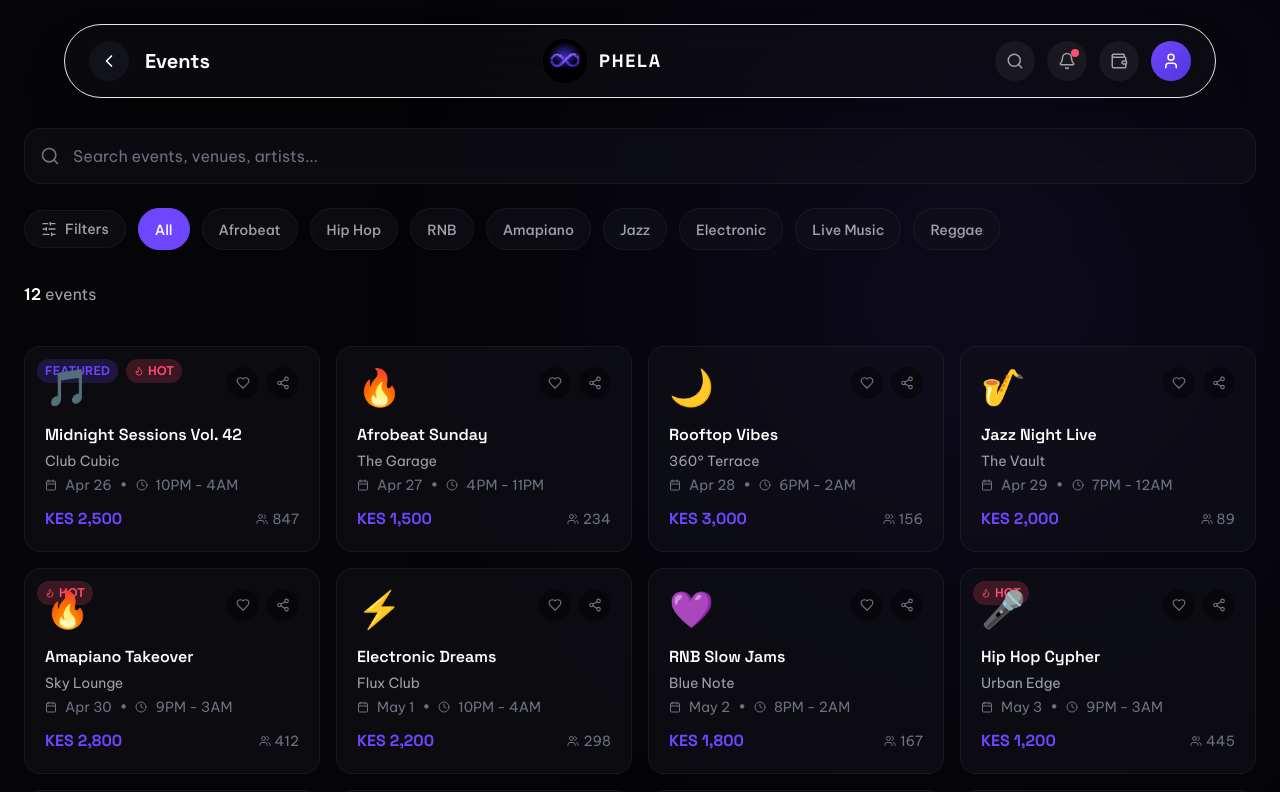
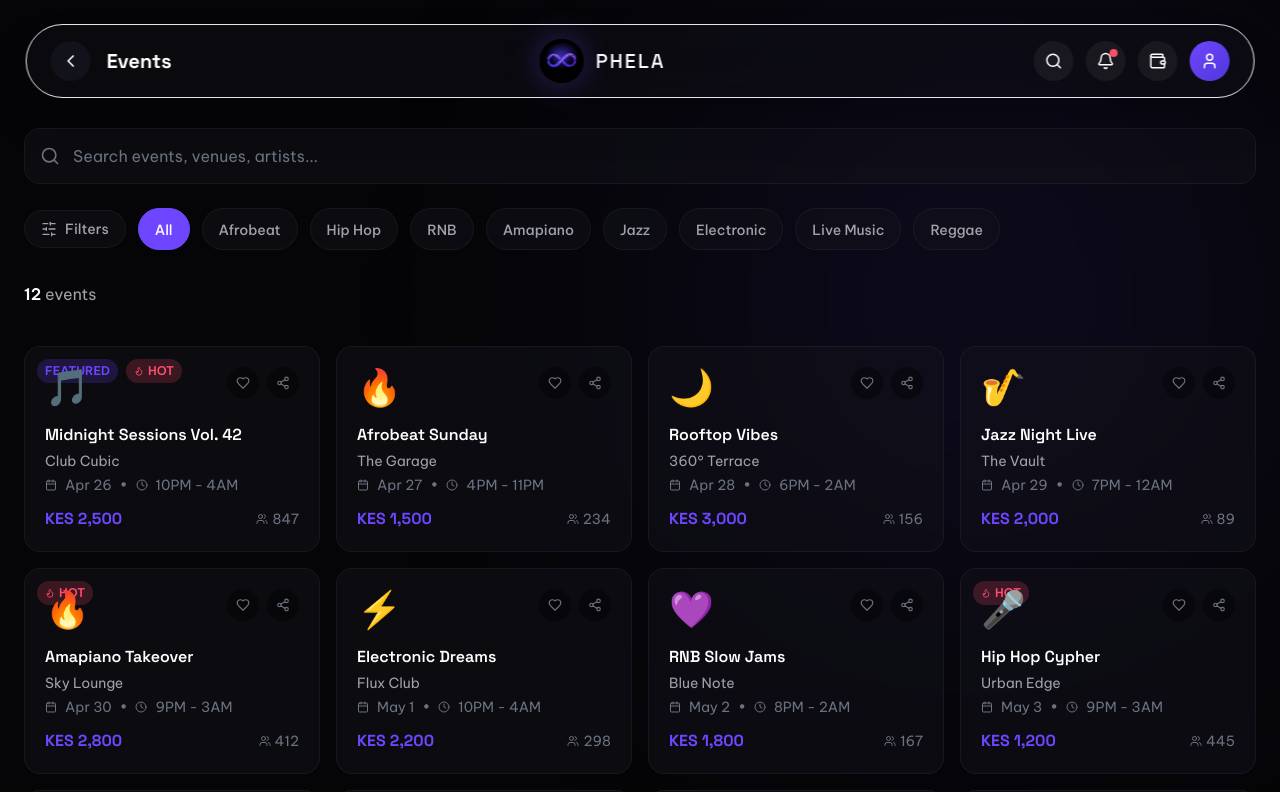
Before and after one commit to klmayua/phela, a Next.js app: page /events in a window 1280 px wide. Shown: the top 792 px of the page. Built offline with nearby package versions, Linux system fonts and the light colour scheme.

Commit message:
fix: Premium navbar - thin wordmark, animated underline hover, alignment with sections

```diff
--- a/src/app/events/page.tsx
+++ b/src/app/events/page.tsx
@@ -83,8 +83,8 @@ export default function EventsPage() {
         <div className="absolute bottom-40 left-0 w-[400px] h-[400px] bg-vivid-cyan/8 rounded-full blur-[100px]" />
       </div>
 
-      {/* Floating Navbar */}
-      <nav className="fixed top-6 left-1/2 -translate-x-1/2 z-50 w-[92%] max-w-6xl">
+{/* Floating Navbar */}
+      <nav className="fixed top-6 left-1/2 -translate-x-1/2 z-50 w-[96%] max-w-7xl">
         <div className="flex items-center justify-between h-[74px] px-6 rounded-full bg-slate/45 backdrop-blur-xl border border-white/8 shadow-2xl">
           <div className="flex items-center gap-4">
             <Link href="/" className="w-10 h-10 rounded-full bg-slate flex items-center justify-center text-white hover:text-phela-purple transition-colors">
@@ -93,27 +93,22 @@ export default function EventsPage() {
             <h1 className="font-display text-xl font-bold text-white hidden md:block">Events</h1>
           </div>
 
-          <Link href="/" className="flex items-center gap-3">
-            <div className="w-11 h-11 relative rounded-full overflow-hidden">
-              <Image
-                src="/assets/phela_logo.png"
-                alt="PHELA"
-                fill
-                className="object-contain bg-black"
-              />
+          <Link href="/" className="flex items-center gap-3 group">
+            <div className="w-11 h-11 relative rounded-full overflow-hidden shadow-glow-purple">
+              <Image src="/assets/phela_logo.png" alt="PHELA" fill className="object-contain bg-black" />
             </div>
-            <span className="font-display text-lg font-bold tracking-widest text-white hidden md:block">PHELA</span>
+            <span className="font-display text-xl font-medium tracking-widest text-white hidden md:block group-hover:opacity-80 transition-opacity">PHELA</span>
           </Link>
 
           <div className="flex items-center gap-3">
-            <button className="w-10 h-10 rounded-full bg-white/5 flex items-center justify-center text-text-secondary hover:text-white">
+            <button className="w-10 h-10 rounded-full bg-white/5 flex items-center justify-center text-white/72 hover:text-white transition-colors">
               <Search size={18} />
             </button>
-            <button className="w-10 h-10 rounded-full bg-white/5 flex items-center justify-center text-text-secondary hover:text-white relative">
+            <button className="w-10 h-10 rounded-full bg-white/5 flex items-center justify-center text-white/72 hover:text-white transition-colors relative">
               <Bell size={18} />
               <span className="absolute top-2 right-2 w-2 h-2 bg-danger rounded-full" />
             </button>
-            <button className="w-10 h-10 rounded-full bg-white/5 flex items-center justify-center text-text-secondary hover:text-white">
+            <button className="w-10 h-10 rounded-full bg-white/5 flex items-center justify-center text-white/72 hover:text-white transition-colors">
               <Wallet size={18} />
             </button>
             <button className="w-10 h-10 rounded-full phela-gradient flex items-center justify-center text-white">
--- a/src/app/page.tsx
+++ b/src/app/page.tsx
@@ -98,23 +98,24 @@ export default function CinematicHomePage() {
       </div>
 
       {/* Floating Navbar */}
-      <motion.nav style={{ opacity }} className="fixed top-6 left-1/2 -translate-x-1/2 z-50 w-[92%] max-w-6xl">
+      <motion.nav style={{ opacity }} className="fixed top-6 left-1/2 -translate-x-1/2 z-50 w-[96%] max-w-7xl">
         <div className="flex items-center justify-between h-[74px] px-6 rounded-full bg-slate/45 backdrop-blur-xl border border-white/8 shadow-2xl glow-purple-sm">
           {/* Logo */}
-          <Link href="/" className="flex items-center gap-3">
+          <Link href="/" className="flex items-center gap-3 group">
             <div className="w-14 h-14 relative rounded-full overflow-hidden shadow-glow-purple">
               <Image src="/assets/phela_logo.png" alt="PHELA" fill className="object-contain bg-black" />
             </div>
-            <span className="font-display text-[28px] font-extrabold tracking-wider text-white bg-gradient-to-r from-white to-cfceff bg-clip-text text-transparent hidden md:block">
+            <span className="font-display text-2xl font-medium tracking-widest text-white hidden md:block group-hover:opacity-80 transition-opacity">
               PHELA
             </span>
           </Link>
 
-          {/* Nav Items */}
+          {/* Nav Items with Premium Hover */}
           <div className="hidden md:flex items-center gap-8">
-            {["Discover", "Events", "Artists", "Venues", "Nightlife", "Merch", "Membership"].map((item) => (
-              <Link key={item} href={`/${item.toLowerCase()}`} className="font-sans text-base font-medium text-white/82 hover:text-white transition-colors">
+            {["Discover", "Events", "Artists", "Venues", "Nightlife", "Merch", "Membership"].map((item, i) => (
+              <Link key={item} href={`/${item.toLowerCase()}`} className="relative font-sans text-[15px] font-medium text-white/72 hover:text-white transition-all duration-300 group">
                 {item}
+                <span className="absolute -bottom-1 left-0 w-0 h-[1px] bg-phela-purple group-hover:w-full transition-all duration-300 ease-out" />
               </Link>
             ))}
           </div>
@@ -158,8 +159,8 @@ export default function CinematicHomePage() {
       </AnimatePresence>
 
       {/* Hero Section */}
-      <section className="relative z-10 min-h-[88vh] flex items-center py-24 md:py-32 px-[4%]">
-        <div className="w-full max-w-[92%] mx-auto grid grid-cols-1 lg:grid-cols-[48%_52%] gap-14 items-center">
+      <section className="relative z-10 min-h-[88vh] flex items-center py-24 md:py-32 px-6">
+        <div className="w-full max-w-7xl mx-auto grid grid-cols-1 lg:grid-cols-[48%_52%] gap-14 items-center">
 
           {/* Left Column */}
           <motion.div className="max-w-[650px]">
```
